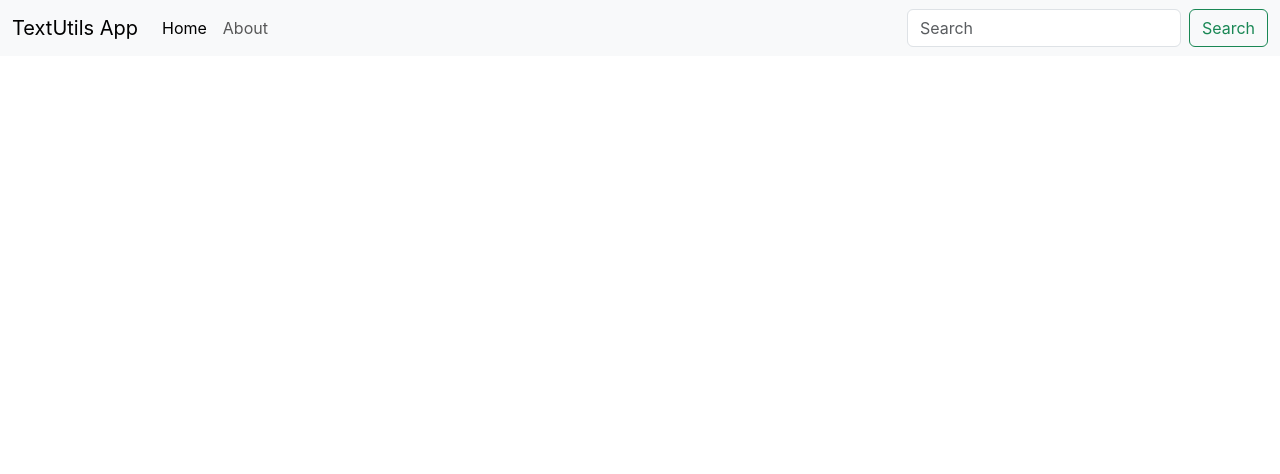
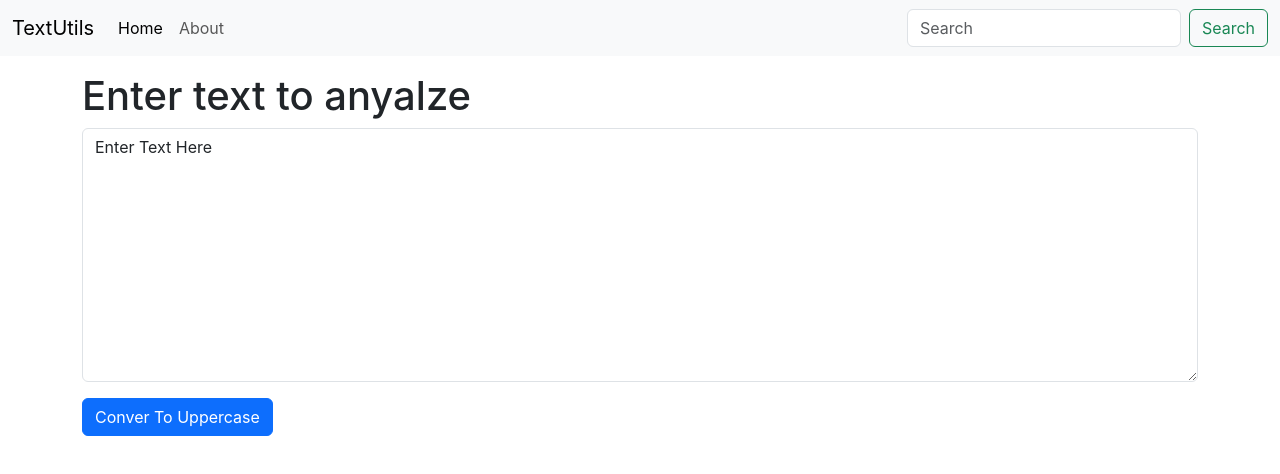
Before and after one commit to dixit9232/textUtils, a React (Create React App) app: page / in a window 1280 px wide. Shown: the top 474 px of the page. Built offline with nearby package versions, Linux system fonts and the light colour scheme.

Commit message:
initial commit

```diff
--- a/src/App.js
+++ b/src/App.js
@@ -1,53 +1,16 @@
 import React from "react";
+import Navbar from "./components/Navbar";
+import TextArea from "./components/TextArea";
 
 import "./App.css";
 
 function App() {
   return (
     <>
-      <nav className="navbar navbar-expand-lg bg-body-tertiary">
-        <div className="container-fluid">
-          <a className="navbar-brand" href="/">
-            TextUtils App
-          </a>
-          <button
-            className="navbar-toggler"
-            type="button"
-            data-bs-toggle="collapse"
-            data-bs-target="#navbarSupportedContent"
-            aria-controls="navbarSupportedContent"
-            aria-expanded="false"
-            aria-label="Toggle navigation"
-          >
-            <span className="navbar-toggler-icon"></span>
-          </button>
-          <div className="collapse navbar-collapse" id="navbarSupportedContent">
-            <ul className="navbar-nav me-auto mb-2 mb-lg-0">
-              <li className="nav-item">
-                <a className="nav-link active" aria-current="page" href="/">
-                  Home
-                </a>
-              </li>
-              <li className="nav-item">
-                <a className="nav-link" href="/">
-                  About
-                </a>
-              </li>
-            </ul>
-            <form className="d-flex" role="search">
-              <input
-                className="form-control me-2"
-                type="search"
-                placeholder="Search"
-                aria-label="Search"
-              />
-              <button className="btn btn-outline-success" type="submit">
-                Search
-              </button>
-            </form>
-          </div>
-        </div>
-      </nav>
+      <Navbar title="TextUtils" />
+      <div className="container my-3">
+        <TextArea heading="Enter text to anyalze" />
+      </div>
     </>
   );
 }
--- /dev/null
+++ b/src/components/Navbar.js
@@ -0,0 +1,54 @@
+import React from "react";
+import PropTypes from "prop-types";
+
+export default function Navbar(props) {
+  return (
+    <nav className="navbar navbar-expand-lg bg-body-tertiary">
+      <div className="container-fluid">
+        <a className="navbar-brand" href="/">
+          {props.title}
+        </a>
+        <button
+          className="navbar-toggler"
+          type="button"
+          data-bs-toggle="collapse"
+          data-bs-target="#navbarSupportedContent"
+          aria-controls="navbarSupportedContent"
+          aria-expanded="false"
+          aria-label="Toggle navigation"
+        >
+          <span className="navbar-toggler-icon"></span>
+        </button>
+        <div className="collapse navbar-collapse" id="navbarSupportedContent">
+          <ul className="navbar-nav me-auto mb-2 mb-lg-0">
+            <li className="nav-item">
+              <a className="nav-link active" aria-current="page" href="/">
+                Home
+              </a>
+            </li>
+            <li className="nav-item">
+              <a className="nav-link" href="/">
+                About
+              </a>
+            </li>
+          </ul>
+          <form className="d-flex" role="search">
+            <input
+              className="form-control me-2"
+              type="search"
+              placeholder="Search"
+              aria-label="Search"
+            />
+            <button className="btn btn-outline-success" type="submit">
+              Search
+            </button>
+          </form>
+        </div>
+      </div>
+    </nav>
+  );
+}
+
+Navbar.propTypes = {
+  title: PropTypes.string.isRequired,
+};
--- /dev/null
+++ b/src/components/TextArea.js
@@ -0,0 +1,35 @@
+import React, { useState } from "react";
+import PropTypes from "prop-types";
+
+export default function TextArea(props) {
+  const onChange = (event) => {
+    setText(event.target.value);
+  };
+  const handelUpperCase = () => {
+    setText(text.toUpperCase());
+  };
+  const [text, setText] = useState("Enter Text Here");
+
+  return (
+    <div>
+      <h1>{props.heading}</h1>
+      <div className="mb-3">
+        <textarea
+          className="form-control"
+          id="textArea"
+          rows="10"
+          value={text}
+          onChange={onChange}
+        ></textarea>
+
+        <button className="btn btn-primary my-3" onClick={handelUpperCase}>
+          Conver To Uppercase
+        </button>
+      </div>
+    </div>
+  );
+}
+
+TextArea.propTypes = {
+  heading: PropTypes.string.isRequired,
+};
```
